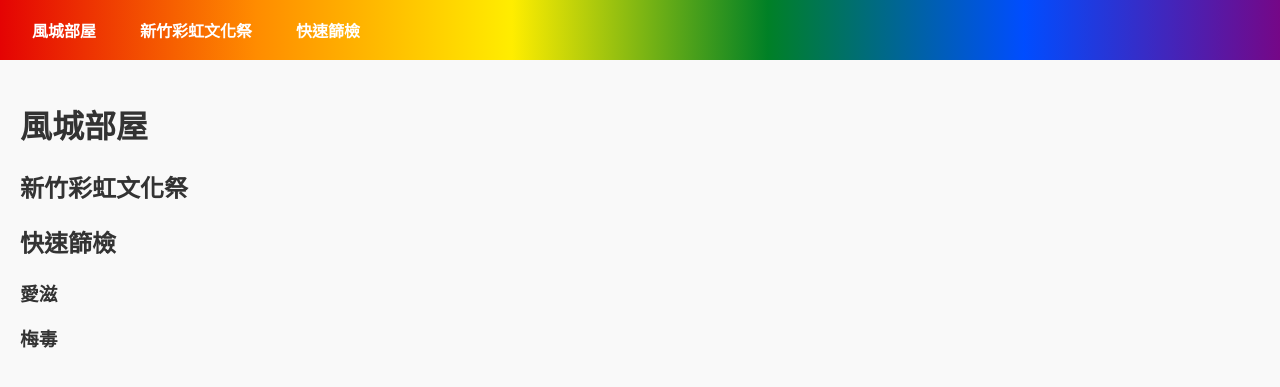
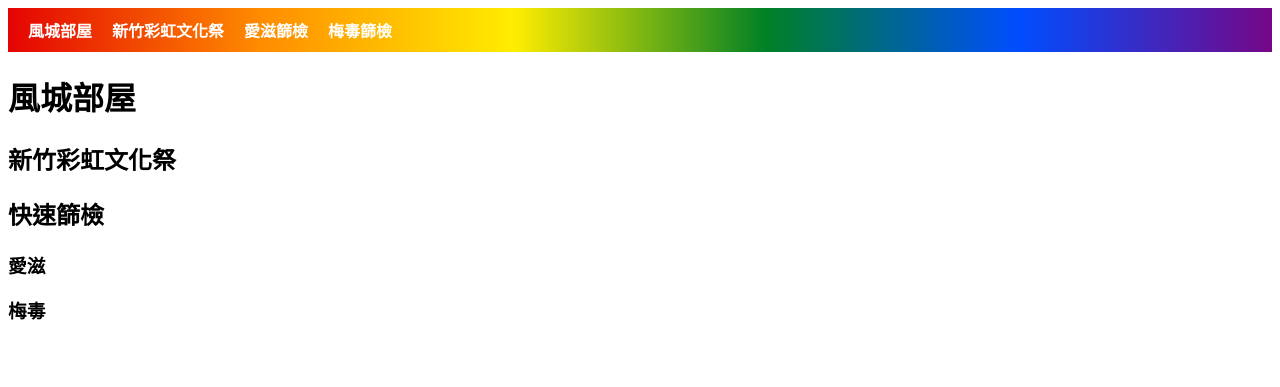
Before and after one commit to Gisneyland/Gisneyland.github.io, a Jekyll site: the page built from README.md, in a window 1280 px wide. Shown: the top 387 px of the page. Built offline with Jekyll 4.4.1, drawn with Linux system fonts in a browser that asks for light colours.

Commit message:
Refactor navigation links and remove styles

```diff
--- a/_layouts/default.html
+++ b/_layouts/default.html
@@ -5,12 +5,6 @@
   <title>{{ page.title }}</title>
   <meta name="viewport" content="width=device-width, initial-scale=1">
   <style>
-    body {
-      font-family: Arial, sans-serif;
-      margin: 0;
-      background-color: #f9f9f9;
-      color: #333;
-    }
     header {
       background: linear-gradient(to right, #e40303, #ff8c00, #ffed00, #008026, #004dff, #750787);
       padding: 10px 20px;
@@ -22,38 +16,12 @@
       display: flex;
     }
     nav ul li {
-      position: relative;
       margin-right: 20px;
     }
     nav ul li a {
       color: white;
       text-decoration: none;
-      padding: 8px 12px;
-      display: block;
       font-weight: bold;
-    }
-    nav ul li a:hover {
-      background-color: rgba(255,255,255,0.2);
-      border-radius: 4px;
-    }
-    nav ul li ul {
-      display: none;
-      position: absolute;
-      top: 35px;
-      left: 0;
-      background: linear-gradient(to right, #e40303, #ff8c00, #ffed00, #008026, #004dff, #750787);
-      padding: 0;
-      list-style: none;
-      min-width: 120px;
-    }
-    nav ul li:hover ul {
-      display: block;
-    }
-    nav ul li ul li {
-      margin: 0;
-    }
-    main {
-      padding: 20px;
     }
   </style>
 </head>
@@ -63,13 +31,8 @@
       <ul>
         <li><a href="/">風城部屋</a></li>
         <li><a href="/rainbow/">新竹彩虹文化祭</a></li>
-        <li>
-          <a href="#">快速篩檢</a>
-          <ul>
-            <li><a href="/HIVA/">愛滋</a></li>
-            <li><a href="/syphilis/">梅毒</a></li>
-          </ul>
-        </li>
+        <li><a href="/HIVA/">愛滋篩檢</a></li>
+        <li><a href="/syphilis/">梅毒篩檢</a></li>
       </ul>
     </nav>
   </header>
```
